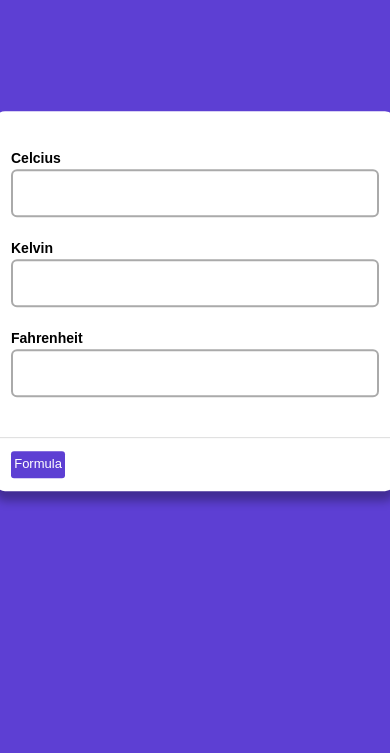
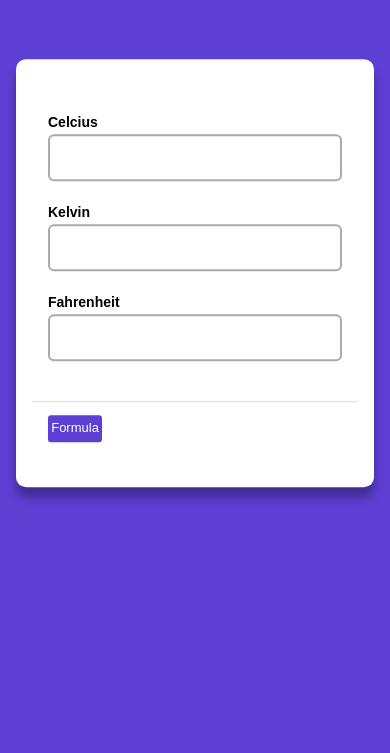
Before and after one commit to YusufsDesigns/Temperature-Converter, a plain HTML site: page index.html in a window 390 px wide. Shown: the part 121-874 px from the top of the page. After the commit the page ends 844 px from the top, so only its background shows below. Drawn offline with Linux system fonts and the light colour scheme.

Commit message:
new commit

```diff
--- a/style.css
+++ b/style.css
@@ -65,6 +65,7 @@ h1{
     border-radius: 10px;
     padding-top: 1rem;
     width: 400px;
+    max-width: 100%;
 }
 
 .card .input-group{
@@ -131,3 +132,21 @@ h1{
     left: 50%;
     transform: translate(-50%, -50%);
 }
+
+
+@media(max-width:768px){
+    .container{
+        max-width: 1200px;
+        margin: 0 auto;
+        padding: 1rem;
+    }
+
+    .card{
+        background: #fff;
+        position: relative;
+        top: 300px;
+        left: 50%;
+        transform: translate(-50%, -50%);
+        padding: 2rem 1rem;
+    }
+}
```
Also changed, not shown: 1 other file.
